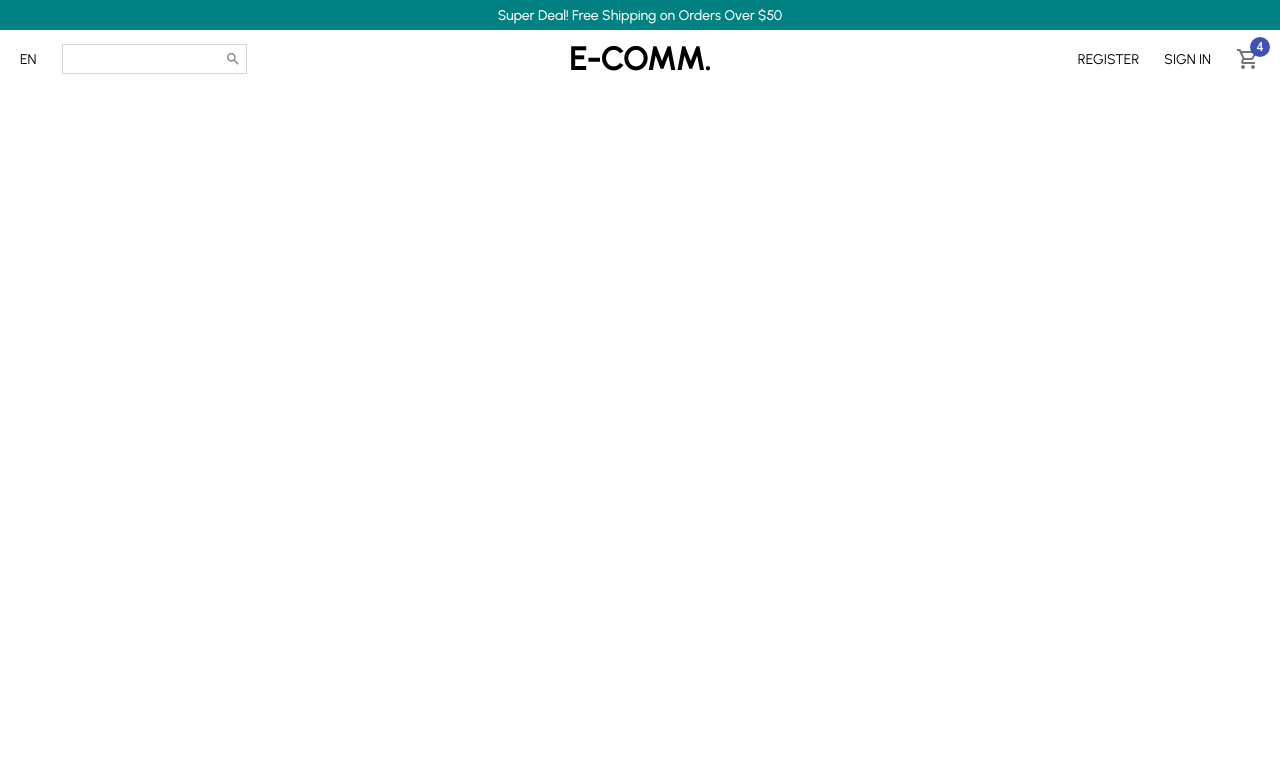
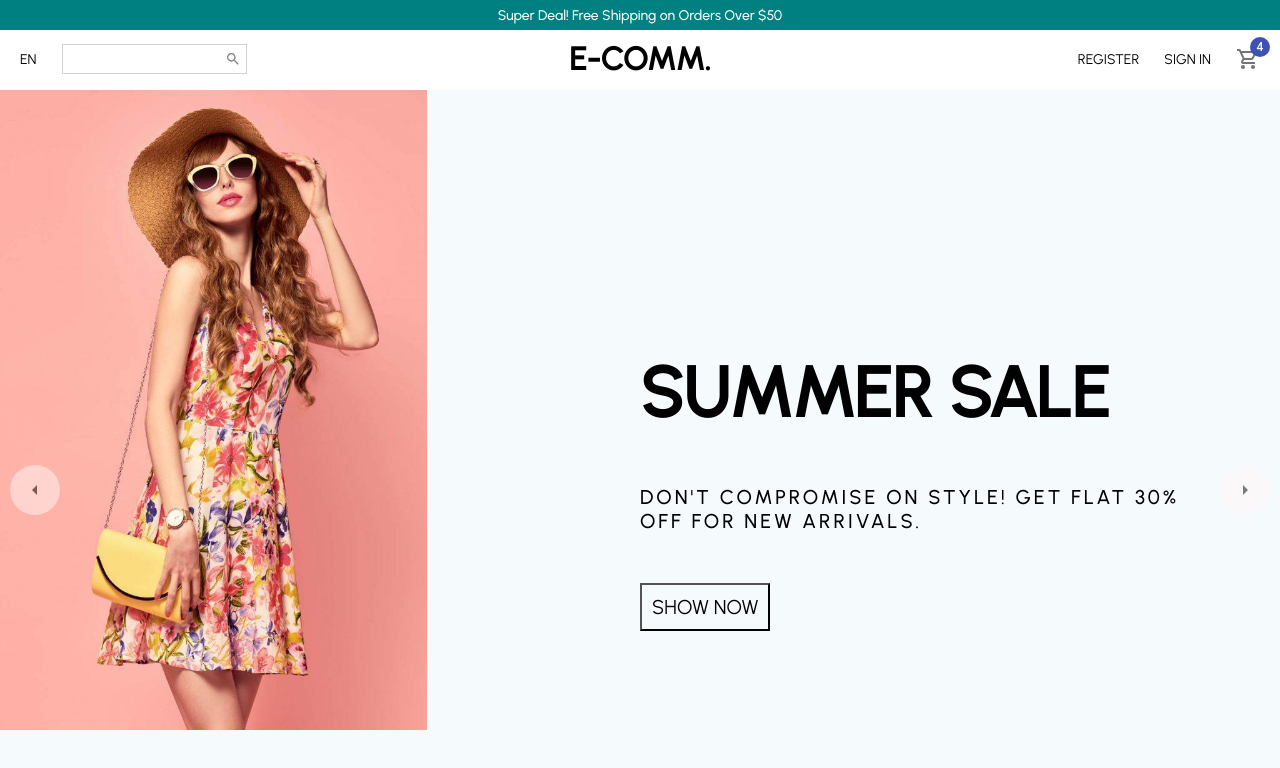
Before and after one commit to mennallahmed/ecommerce-react, a React (Create React App) app: page / in a window 1280 px wide. Shown: the top 768 px of the page. Built offline with nearby package versions, Linux system fonts and the light colour scheme; grey boxes are pictures that could not be loaded.

Commit message:
add slider

```diff
--- /dev/null
+++ b/src/components/Slider.js
@@ -0,0 +1,114 @@
+import { ArrowLeftOutlined, ArrowRightOutlined } from "@material-ui/icons"
+import {useState} from "react"
+import styled from "styled-components"
+import { sliderItems } from "../data"
+
+const Container = styled.div`
+   width: 100%;
+   height: 100vh;
+   display: flex;
+   position: relative;
+   overflow: hidden;
+`
+
+const Arrow = styled.div`
+   width: 50px;
+   height: 50px;
+   background-color: #fff7f7;
+   border-radius: 50%;
+   display: flex;
+   align-items: center;
+   justify-content: center;
+   position: absolute;
+   left: ${props => props.direction === "left" && "10px"};
+   right: ${props => props.direction === "right" && "10px"};
+   top: 0;
+   bottom: 0;
+   margin: auto;
+   cursor: pointer;
+   opacity: 0.5;
+   z-index: 2;
+`
+
+const Wrapper = styled.div`
+   height: 100%;
+   display: flex;
+   transition: all 1.5s ease;
+   transform: translateX(${props => props.slideIndex * -100}vw)
+`
+const Slide = styled.div`
+   width: 100vw;
+   height: 100vh;
+   display: flex;
+   align-items: center;
+   background-color: #${props => props.bg};
+`
+
+const ImgContainer = styled.div`
+   height: 100%;
+   flex: 1;
+`
+const Image = styled.img`
+   height: 80%;
+`
+
+const InfoContainer = styled.div`
+   flex: 1;
+   padding: 50px;
+`
+
+const Title = styled.h1`
+   font-size: 70px;
+`
+const Desc = styled.p`
+   margin: 50px 0px;
+   font-size: 20px;
+   font-weight: 500;
+   letter-spacing: 3px;
+`
+const Button = styled.button`
+   padding: 10px;
+   font-size: 20px;
+   background-color: transparent;
+   cursor: pointer;
+`
+
+const Slider = () =>{
+  const [slideIndex, setSlideIndex] = useState(0);
+  const handleClick = (direction) =>{
+    if(direction === "left")
+    {
+      setSlideIndex(slideIndex > 0 ? slideIndex - 1 : 2)
+    }
+    else{
+      setSlideIndex(slideIndex < 2 ? slideIndex + 1 : 0)
+    }
+
+  }
+  return(
+    <Container>
+      <Arrow direction="left" onClick={() => handleClick("left")}>
+        <ArrowLeftOutlined/>
+      </Arrow>
+      <Wrapper slideIndex={slideIndex}>
+        {sliderItems.map(item=>(
+          <Slide bg={item.bg}>
+            <ImgContainer>
+               <Image src={item.img}/>
+            </ImgContainer>
+            <InfoContainer>
+              <Title>{item.title}</Title>
+              <Desc>{item.desc}</Desc>
+              <Button>SHOW NOW</Button>
+            </InfoContainer>
+          </Slide>
+        ))}
+      </Wrapper>
+      <Arrow direction="right" onClick={() => handleClick("right")}>
+        <ArrowRightOutlined/>
+      </Arrow>
+    </Container>
+  )
+}
+
+export default Slider
--- /dev/null
+++ b/src/data.js
@@ -0,0 +1,25 @@
+import image from "./media/slide-img.jpg"
+//"https://i.ibb.co/XsdmR2c/1.png"
+export const sliderItems = [
+  {
+    id: 1,
+    img: image,
+    title: "SUMMER SALE",
+    desc: "DON'T COMPROMISE ON STYLE! GET FLAT 30% OFF FOR NEW ARRIVALS.",
+    bg: "f5fafd",
+  },
+  {
+    id: 2,
+    img: "https://i.ibb.co/DG69bQ4/2.png",
+    title: "AUTUMN COLLECTION",
+    desc: "DON'T COMPROMISE ON STYLE! GET FLAT 30% OFF FOR NEW ARRIVALS.",
+    bg: "fcf1ed",
+  },
+  {
+    id: 3,
+    img: "https://i.ibb.co/cXFnLLV/3.png",
+    title: "LOUNGEWEAR LOVE",
+    desc: "DON'T COMPROMISE ON STYLE! GET FLAT 30% OFF FOR NEW ARRIVALS.",
+    bg: "fbf0f4",
+  },
+];
--- a/src/pages/Home.js
+++ b/src/pages/Home.js
@@ -1,6 +1,7 @@
 import React from "react"
 import Navbar from "../components/Navbar"
 import Annoucement from "../components/Annoucement"
+import Slider from "../components/Slider"
 
 
 
@@ -9,6 +10,7 @@ const Home = () => {
     <div>
       <Annoucement/>
       <Navbar/>
+      <Slider/>
     </div>
   )
 }
```
Also changed, not shown: src/media/slide-img.jpg (added).
